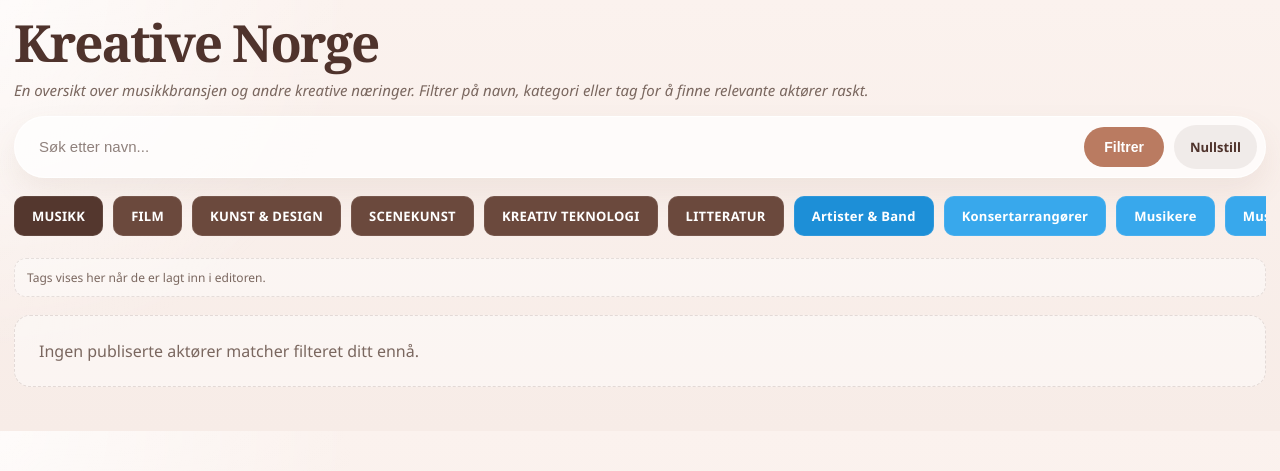
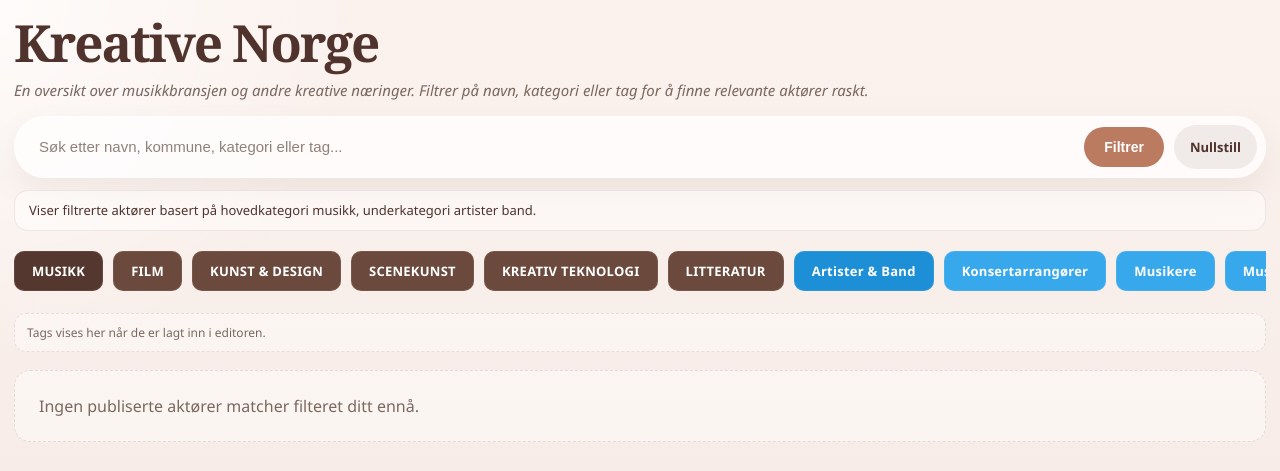
Before and after one commit to fredrik-stack/kreative-norge-crm, a Django app: a page that uses crm/templates/crm/public_actor_list.html in a window 1280 px wide. Shown: the top 471 px of the page. Run offline with Django 5.2, Linux system fonts and the light colour scheme; data comes from the database, SQL or seed files in the repository; data that the repository does not hold is empty; parts of the project's set-up code (start-up, migrations or seed data) failed here and were passed over.

Commit message:
Improve public filtering and update film taxonomy

```diff
--- a/crm/templates/crm/public_actor_list.html
+++ b/crm/templates/crm/public_actor_list.html
@@ -73,6 +73,17 @@
       font-size: 15px;
       line-height: 1.45;
       font-style: italic;
+    }
+
+    .filter-summary {
+      margin: -2px 0 2px;
+      padding: 10px 14px;
+      border-radius: 14px;
+      background: rgba(255, 255, 255, 0.52);
+      border: 1px solid rgba(79, 51, 44, 0.09);
+      color: var(--ink);
+      font-size: 13px;
+      line-height: 1.45;
     }
 
     .search-shell {
@@ -400,7 +411,7 @@
 
       <form method="get" action="/public/actors/">
         <div class="search-shell">
-          <input id="actor-search" type="search" name="q" value="{{ query }}" placeholder="Søk etter navn..." />
+          <input id="actor-search" type="search" name="q" value="{{ query }}" placeholder="Søk etter navn, kommune, kategori eller tag..." />
           {% if selected_tag %}<input type="hidden" name="tag" value="{{ selected_tag }}" />{% endif %}
           {% if selected_category %}<input type="hidden" name="category" value="{{ selected_category }}" />{% endif %}
           {% if selected_subcategory %}<input type="hidden" name="subcategory" value="{{ selected_subcategory }}" />{% endif %}
@@ -409,10 +420,14 @@
         </div>
       </form>
 
+      {% if active_filter_summary %}
+        <p class="filter-summary">{{ active_filter_summary }}</p>
+      {% endif %}
+
       {% if available_categories or available_subcategories %}
         <div class="carousel" aria-label="Kategorier og underkategorier">
           {% for category in available_categories %}
-            <a class="filter-pill category {% if selected_category == category.slug %}active{% endif %}" href="?{% if query %}q={{ query|urlencode }}&{% endif %}category={{ category.slug|urlencode }}{% if selected_tag %}&tag={{ selected_tag|urlencode }}{% endif %}{% if selected_subcategory %}&subcategory={{ selected_subcategory|urlencode }}{% endif %}">{{ category.name|upper }}</a>
+            <a class="filter-pill category {% if selected_category == category.slug %}active{% endif %}" href="?{% if query %}q={{ query|urlencode }}&{% endif %}category={{ category.slug|urlencode }}{% if selected_tag %}&tag={{ selected_tag|urlencode }}{% endif %}">{{ category.name|upper }}</a>
           {% endfor %}
           {% for subcategory in available_subcategories %}
             <a class="filter-pill subcategory {% if selected_subcategory == subcategory.slug %}active{% endif %}" href="?{% if query %}q={{ query|urlencode }}&{% endif %}subcategory={{ subcategory.slug|urlencode }}{% if selected_tag %}&tag={{ selected_tag|urlencode }}{% endif %}{% if selected_category %}&category={{ selected_category|urlencode }}{% endif %}">{{ subcategory.name }}</a>
@@ -495,36 +510,47 @@
     (function () {
       const carousels = document.querySelectorAll(".carousel");
       carousels.forEach((carousel) => {
-        let isDragging = false;
+        let isPointerDown = false;
+        let didDrag = false;
         let startX = 0;
         let startScrollLeft = 0;
+        let suppressClick = false;
 
         carousel.addEventListener("pointerdown", (event) => {
-          isDragging = true;
+          isPointerDown = true;
+          didDrag = false;
           startX = event.clientX;
           startScrollLeft = carousel.scrollLeft;
-          carousel.classList.add("is-dragging");
-          carousel.setPointerCapture(event.pointerId);
         });
 
         carousel.addEventListener("pointermove", (event) => {
-          if (!isDragging) return;
+          if (!isPointerDown) return;
           const delta = event.clientX - startX;
+          if (Math.abs(delta) < 6) return;
+          didDrag = true;
+          carousel.classList.add("is-dragging");
           carousel.scrollLeft = startScrollLeft - delta;
         });
 
-        function stopDragging(event) {
-          if (!isDragging) return;
-          isDragging = false;
+        function stopDragging() {
+          if (!isPointerDown) return;
+          isPointerDown = false;
           carousel.classList.remove("is-dragging");
-          if (event && carousel.hasPointerCapture(event.pointerId)) {
-            carousel.releasePointerCapture(event.pointerId);
+          if (didDrag) {
+            suppressClick = true;
+            window.setTimeout(() => {
+              suppressClick = false;
+            }, 120);
           }
         }
 
         carousel.addEventListener("pointerup", stopDragging);
         carousel.addEventListener("pointercancel", stopDragging);
         carousel.addEventListener("pointerleave", stopDragging);
+        carousel.addEventListener("click", (event) => {
+          if (!suppressClick) return;
+          event.preventDefault();
+        }, true);
       });
     })();
   </script>
--- a/crm/views_public_site.py
+++ b/crm/views_public_site.py
@@ -25,8 +25,7 @@ SUBCATEGORY_ORDER = [
     "Regi & Manus",
     "Foto/ Lys",
     "Filmlyd",
-    "Produksjon",
-    "Arenaer",
+    "Filmproduksjon",
     "Visuell kunst",
     "Grafisk design",
     "Klesdesign",
@@ -55,7 +54,14 @@ class PublicActorListView(ListView):
         subcategory_slug = (self.request.GET.get("subcategory") or "").strip()
 
         if query:
-            qs = qs.filter(name__icontains=query)
+            qs = qs.filter(
+                Q(name__icontains=query)
+                | Q(org_number__icontains=query)
+                | Q(municipalities__icontains=query)
+                | Q(categories__name__icontains=query)
+                | Q(subcategories__name__icontains=query)
+                | Q(tags__name__icontains=query)
+            )
         if tag_slug:
             qs = qs.filter(tags__slug=tag_slug)
         if category_slug:
@@ -71,12 +77,22 @@ class PublicActorListView(ListView):
         context["selected_tag"] = (self.request.GET.get("tag") or "").strip()
         context["selected_category"] = (self.request.GET.get("category") or "").strip()
         context["selected_subcategory"] = (self.request.GET.get("subcategory") or "").strip()
-        tags = list(Tag.objects.order_by("name"))
+        tags = dedupe_tags(
+            Tag.objects.filter(organizations__is_published=True)
+            .order_by("name")
+            .distinct()
+        )
         random.shuffle(tags)
 
         context["available_tags"] = tags
         context["available_categories"] = CATEGORY_OPTIONS
         context["available_subcategories"] = SUBCATEGORY_OPTIONS
+        context["active_filter_summary"] = build_filter_summary(
+            query=context["query"],
+            category_slug=context["selected_category"],
+            subcategory_slug=context["selected_subcategory"],
+            tag_slug=context["selected_tag"],
+        )
         return context
 
 
@@ -92,3 +108,34 @@ class PublicActorDetailView(DetailView):
             .prefetch_related("tags", "categories", "subcategories__category", "org_people__person__contacts")
             .order_by("name")
         )
+
+
+def dedupe_tags(tags):
+    unique_tags = []
+    seen_names = set()
+    for tag in tags:
+        key = tag.name.strip().lower()
+        if key in seen_names:
+            continue
+        seen_names.add(key)
+        unique_tags.append(tag)
+    return unique_tags
+
+
+def build_filter_summary(*, query: str, category_slug: str, subcategory_slug: str, tag_slug: str) -> str | None:
+    parts: list[str] = []
+    if query:
+        parts.append(f'søk "{query}"')
+    if category_slug:
+        parts.append(f"hovedkategori {humanize_slug(category_slug)}")
+    if subcategory_slug:
+        parts.append(f"underkategori {humanize_slug(subcategory_slug)}")
+    if tag_slug:
+        parts.append(f"tag {humanize_slug(tag_slug)}")
+    if not parts:
+        return None
+    return "Viser filtrerte aktører basert på " + ", ".join(parts) + "."
+
+
+def humanize_slug(value: str) -> str:
+    return value.replace("-", " ")
--- a/frontend/src/pages/OrganizationsPage.tsx
+++ b/frontend/src/pages/OrganizationsPage.tsx
@@ -21,8 +21,7 @@ const SUBCATEGORY_ORDER = [
   "Regi & Manus",
   "Foto/ Lys",
   "Filmlyd",
-  "Produksjon",
-  "Arenaer",
+  "Filmproduksjon",
   "Visuell kunst",
   "Grafisk design",
   "Klesdesign",
--- a/frontend/src/pages/PeoplePage.tsx
+++ b/frontend/src/pages/PeoplePage.tsx
@@ -21,8 +21,7 @@ const SUBCATEGORY_ORDER = [
   "Regi & Manus",
   "Foto/ Lys",
   "Filmlyd",
-  "Produksjon",
-  "Arenaer",
+  "Filmproduksjon",
   "Visuell kunst",
   "Grafisk design",
   "Klesdesign",
```
Also changed, not shown: crm/tests.py (+31 -2 lines), crm/migrations/0016_update_film_taxonomy.py (added).
